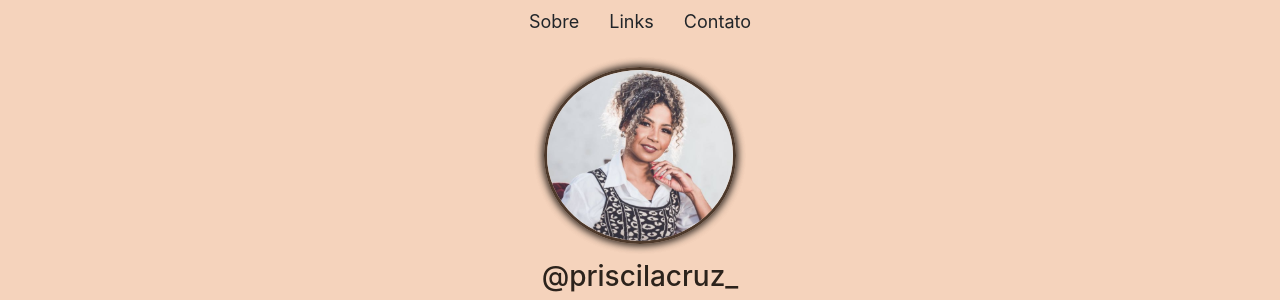
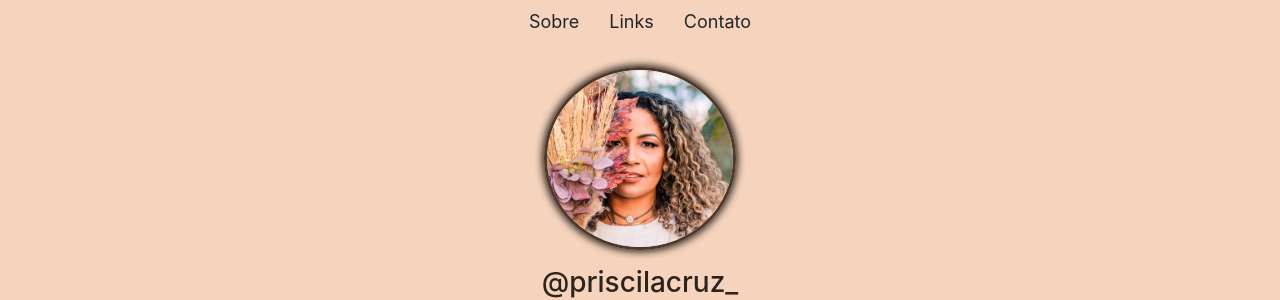
Before and after one commit to francovinicius/priscila-cruz, a React (Create React App) app: page / in a window 1280 px wide. Shown: the top 300 px of the page. Built offline with nearby package versions, Linux system fonts and the light colour scheme.

Commit message:
adicionanado nova foto

```diff
--- a/src/Components/Banner/index.js
+++ b/src/Components/Banner/index.js
@@ -10,7 +10,7 @@ export default function Banner() {
                     <a className="nav-link" href="/contato">Contato</a>
                 </div>
 
-                <img className="img-fluid" src="./assets/img/priscila-1.svg" alt="Priscila" />
+                <img className="img-fluid" src="./assets/img/priscila-2.svg" alt="Priscila" />
                 <h3>@priscilacruz_</h3>
 
 
```
